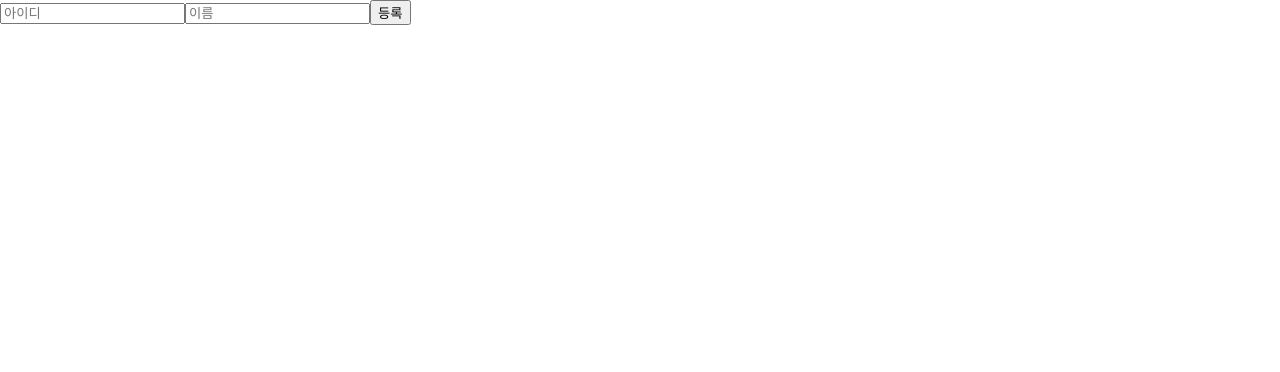
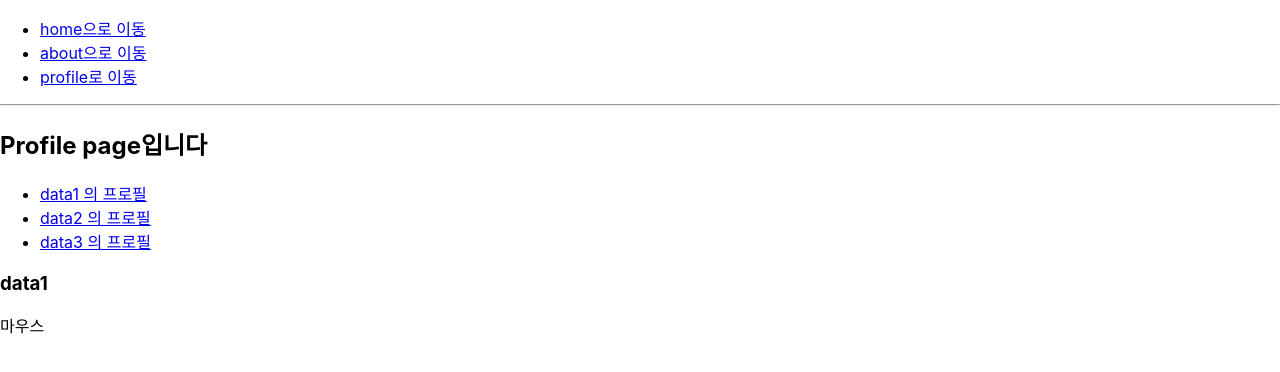
Before and after one commit to upship-kim/ReactPractice, a React (Create React App) app: page /profiles/data1 in a window 1280 px wide. Shown: the top 372 px of the page. Built offline with nearby package versions, Linux system fonts and the light colour scheme.

Commit message:
react router (include URL parameter)

```diff
--- a/package.json
+++ b/package.json
@@ -9,6 +9,7 @@
     "immer": "^9.0.2",
     "react": "^17.0.2",
     "react-dom": "^17.0.2",
+    "react-router-dom": "^5.2.0",
     "react-scripts": "4.0.3",
     "web-vitals": "^1.0.1"
   },
--- a/src/App.js
+++ b/src/App.js
@@ -5,9 +5,10 @@ import {useState} from 'react';
 import Input from './hooks/Input';
 import Average from './hooks/useMemo/Average';
 import ImmerApp from './immerLibrary/ImmerApp';
+import RouteApp from './router/RouteApp';
 
 function App() {
-    const [view, setView] = useState(true);
+    // const [view, setView] = useState(true);
 
     return (
         <>
@@ -23,7 +24,8 @@ function App() {
                     <Average />
                 </div>
             )} */}
-            <ImmerApp />
+            {/* <ImmerApp /> */}
+            <RouteApp />
         </>
     );
 }
--- a/src/index.js
+++ b/src/index.js
@@ -3,12 +3,13 @@ import ReactDOM from 'react-dom';
 import './index.css';
 import App from './App';
 import reportWebVitals from './reportWebVitals';
+import {BrowserRouter} from 'react-router-dom'; //HTML5 History api를 사용해서 현재 주소와 관련된 정보를 props로 쉽게 조회하거나 사용하게 해줌(history, match, location)
 
 ReactDOM.render(
-  <React.StrictMode>
-    <App />
-  </React.StrictMode>,
-  document.getElementById('root')
+    <BrowserRouter>
+        <App />
+    </BrowserRouter>,
+    document.getElementById('root')
 );
 
 // If you want to start measuring performance in your app, pass a function
--- /dev/null
+++ b/src/router/RouteApp.js
@@ -0,0 +1,30 @@
+import React from 'react';
+import {Route} from 'react-router';
+import {Link} from 'react-router-dom';
+import About from './page/About';
+import Home from './page/Home';
+import Profiles from './page/Profiles';
+
+const RouteApp = () => {
+    return (
+        <>
+            <ul>
+                <li>
+                    <Link to="/">home으로 이동</Link>
+                </li>
+                <li>
+                    <Link to="/about">about으로 이동</Link>
+                </li>
+                <li>
+                    <Link to="/profiles">profile로 이동</Link>
+                </li>
+            </ul>
+            <hr />
+            <Route exact path={['/', '/home']} component={Home} />
+            <Route path="/about" component={About} />
+            <Route path="/profiles" component={Profiles} />
+        </>
+    );
+};
+
+export default RouteApp;
--- /dev/null
+++ b/src/router/page/About.js
@@ -0,0 +1,12 @@
+import React from 'react';
+
+const About = () => {
+    return (
+        <div>
+            <h2>About...</h2>
+            <p>about page입니다</p>
+        </div>
+    );
+};
+
+export default About;
--- /dev/null
+++ b/src/router/page/Datas.js
@@ -0,0 +1,16 @@
+const datas = [
+    {
+        id: 'data1',
+        name: '마우스',
+    },
+    {
+        id: 'data2',
+        name: '키보드',
+    },
+    {
+        id: 'data3',
+        name: '모니터',
+    },
+];
+
+export default datas;
--- /dev/null
+++ b/src/router/page/Home.js
@@ -0,0 +1,12 @@
+import React from 'react';
+
+const Home = () => {
+    return (
+        <div>
+            <h1>home</h1>
+            <p>가장 먼저 보여지는 home</p>
+        </div>
+    );
+};
+
+export default Home;
--- /dev/null
+++ b/src/router/page/Profile.js
@@ -0,0 +1,17 @@
+import React from 'react';
+import datas from './Datas';
+
+const Profile = ({match}) => {
+    const {id} = match.params;
+    const [data] = datas.filter((data) => data.id === id);
+    console.log(data);
+
+    return (
+        <div>
+            <h3>{data.id}</h3>
+            <p>{data.name}</p>
+        </div>
+    );
+};
+
+export default Profile;
--- /dev/null
+++ b/src/router/page/Profiles.js
@@ -0,0 +1,41 @@
+import React from 'react';
+import {Link, Route} from 'react-router-dom';
+import Profile from './Profile';
+
+const datas = [
+    {
+        id: 'data1',
+        name: '마우스',
+    },
+    {
+        id: 'data2',
+        name: '키보드',
+    },
+    {
+        id: 'data3',
+        name: '모니터',
+    },
+];
+
+const Profiles = () => {
+    return (
+        <div>
+            <h2>Profile page입니다</h2>
+            <ul>
+                {datas.map((data, index) => {
+                    const link = `/profiles/${data.id}`;
+                    return (
+                        <li>
+                            <Link key={index} to={link}>
+                                {data.id} 의 프로필
+                            </Link>
+                        </li>
+                    );
+                })}
+            </ul>
+            <Route path="/profiles/:id" component={Profile} />
+        </div>
+    );
+};
+
+export default Profiles;
```
Also changed, not shown: 1 other file (tests, documents, lock files or other folders).
